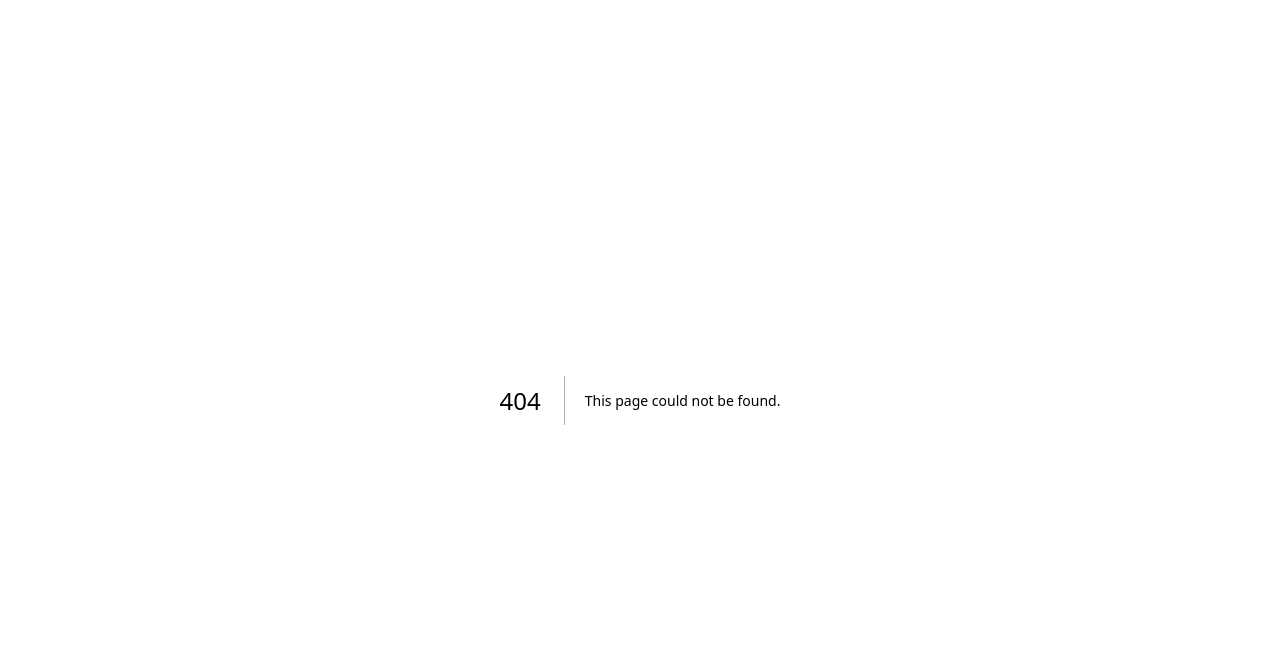
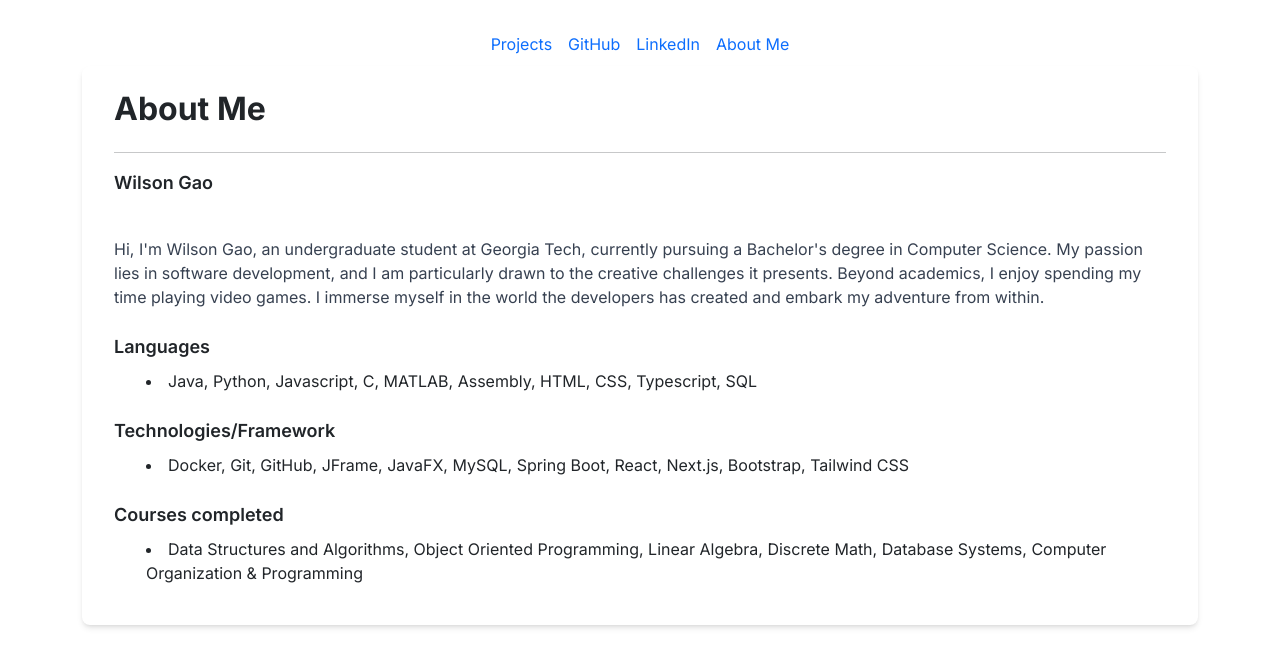
Before and after one commit to GaoWilson81/portfolio, a Next.js app: page /aboutme in a window 1280 px wide. Before the commit this address had no page. Shown: the top 666 px of the page. Built offline with nearby package versions, Linux system fonts and the light colour scheme.

Commit message:
added aboutme page
added info in aboutme

```diff
--- /dev/null
+++ b/app/aboutme/page.tsx
@@ -0,0 +1,51 @@
+import Nav from "@/components/Nav";
+import React from "react";
+
+const AboutMe = () => {
+  return (
+    <div className="container mx-auto mt-4">
+      <Nav />
+      <div className="bg-white shadow-md rounded-lg px-8 py-6">
+        <h2 className="font-bold mb-4">About Me</h2>
+        <hr />
+        <div className="flex items-center mb-4">
+          <div>
+            <p className="text-lg font-semibold">Wilson Gao</p>
+          </div>
+        </div>
+        <p className="text-gray-700 mb-4">
+          Hi, I&apos;m Wilson Gao, an undergraduate student at Georgia Tech,
+          currently pursuing a Bachelor&apos;s degree in Computer Science.
+          My passion lies in software development,
+          and I am particularly drawn to the creative challenges it presents.
+          Beyond academics, I enjoy spending my time playing video games.
+          I immerse myself in the world the developers has created and embark my adventure from within.
+
+        </p>
+        <div>
+          <h3 className="text-lg font-semibold mb-2">Languages</h3>
+          <ul className="list-disc list-inside">
+            <li>Java, Python, Javascript, C, MATLAB, Assembly, HTML, CSS, Typescript, SQL</li>
+          </ul>
+        </div>
+        <div className="mt-4">
+          <h3 className="text-lg font-semibold mb-2">Technologies/Framework</h3>
+          <ul className="list-disc list-inside">
+            <li>Docker, Git, GitHub, JFrame, JavaFX, MySQL, Spring Boot, React, Next.js, Bootstrap, Tailwind CSS</li>
+          </ul>
+        </div>
+        <div className="mt-4">
+          <h3 className="text-lg font-semibold mb-2">Courses completed</h3>
+          <ul className="list-disc list-inside">
+            <li>Data Structures and Algorithms,
+              Object Oriented Programming,
+              Linear Algebra, Discrete Math,
+              Database Systems, Computer Organization &amp; Programming</li>
+          </ul>
+        </div>
+      </div>
+    </div>
+  )
+}
+
+export default AboutMe
--- a/app/page.tsx
+++ b/app/page.tsx
@@ -1,11 +1,9 @@
-import Nav from "@/components/Nav";
-import Primary from "@/components/Primary";
+import Primary from "./primary/page";
 
 export default function Home() {
   return (
     <main>
       <div>
-        <Nav />
         <Primary />
       </div>
     </main>
--- a/components/Primary.tsx
+++ b/app/primary/page.tsx
@@ -1,3 +1,4 @@
+import Nav from '@/components/Nav';
 import React from 'react';
 
 //Card component
@@ -14,12 +15,12 @@ const Card1 = () => {
               to develop an intuitive and user-friendly website tailored for healthcare professionals.
               Our primary objective is to streamline user interactions by minimizing the number of clicks
               required to access information.</p>
-              <p>
-                <b>Built with:</b>
-              </p>
-              <p> Next.js, React, Typescript, Bootstrap, Tailwind CSS, Spring Boot</p>
-              <hr />
-              <img className='w-full h-full' src="/files/epic.gif" alt='Epic Dashboard'/>
+            <p>
+              <b>Built with:</b>
+            </p>
+            <p> Next.js, React, Typescript, Bootstrap, Tailwind CSS, Spring Boot</p>
+            <hr />
+            <img className='w-full h-full' src="/files/epic.gif" alt='Epic Dashboard' />
           </div>
         </div>
       </div>
@@ -118,7 +119,7 @@ const Card4 = () => {
 // Primary layout
 const Primary = () => {
   return (
-    <div className="pb-20 pt-10">
+    <><Nav /><div className="pb-20">
       <div className="container">
         <div className="row">
           <div className="pb-20 col-md-60">
@@ -133,7 +134,7 @@ const Primary = () => {
           </div>
         </div>
       </div>
-    </div>
+    </div></>
   );
 };
 
--- a/components/Nav.tsx
+++ b/components/Nav.tsx
@@ -1,11 +1,13 @@
 import React from 'react'
 import 'bootstrap/dist/css/bootstrap.min.css';
+import AboutMe from "../app/aboutme/page";
 
 const Nav = () => {
   return (
+    <nav className="mt-4">
       <ul className="nav nav-underline justify-center">
         <li className="nav-item">
-        <a className="nav-link active" aria-current="page" href="#">Projects</a>
+          <a className="nav-link" href="/primary">Projects</a>
         </li>
         <li className="nav-item">
           <a className="nav-link" href="https://github.com/GaoWilson81" target="_blank" rel="noopener noreferrer">GitHub</a>
@@ -14,10 +16,10 @@ const Nav = () => {
           <a className="nav-link" href="https://www.linkedin.com/in/gaowilson81/" target="_blank" rel="noopener noreferrer">LinkedIn</a>
         </li>
         <li className="nav-item">
-        <a className="nav-link" href="AboutMe.tsx" target="_blank" rel="noopener noreferrer">About Me</a>
+          <a className="nav-link" href="/aboutme">About Me</a>
         </li>
       </ul>
-
+    </nav>
 
   )
 }
--- a/package.json
+++ b/package.json
@@ -15,6 +15,7 @@
     "next": "14.2.4",
     "react": "^18",
     "react-dom": "^18",
+    "react-router-dom": "^6.24.0",
     "sharp": "^0.33.4"
   },
   "devDependencies": {
```
Also changed, not shown: 1 other file (tests, documents, lock files or other folders). Lines whose indentation alone changed are shown as unchanged.
